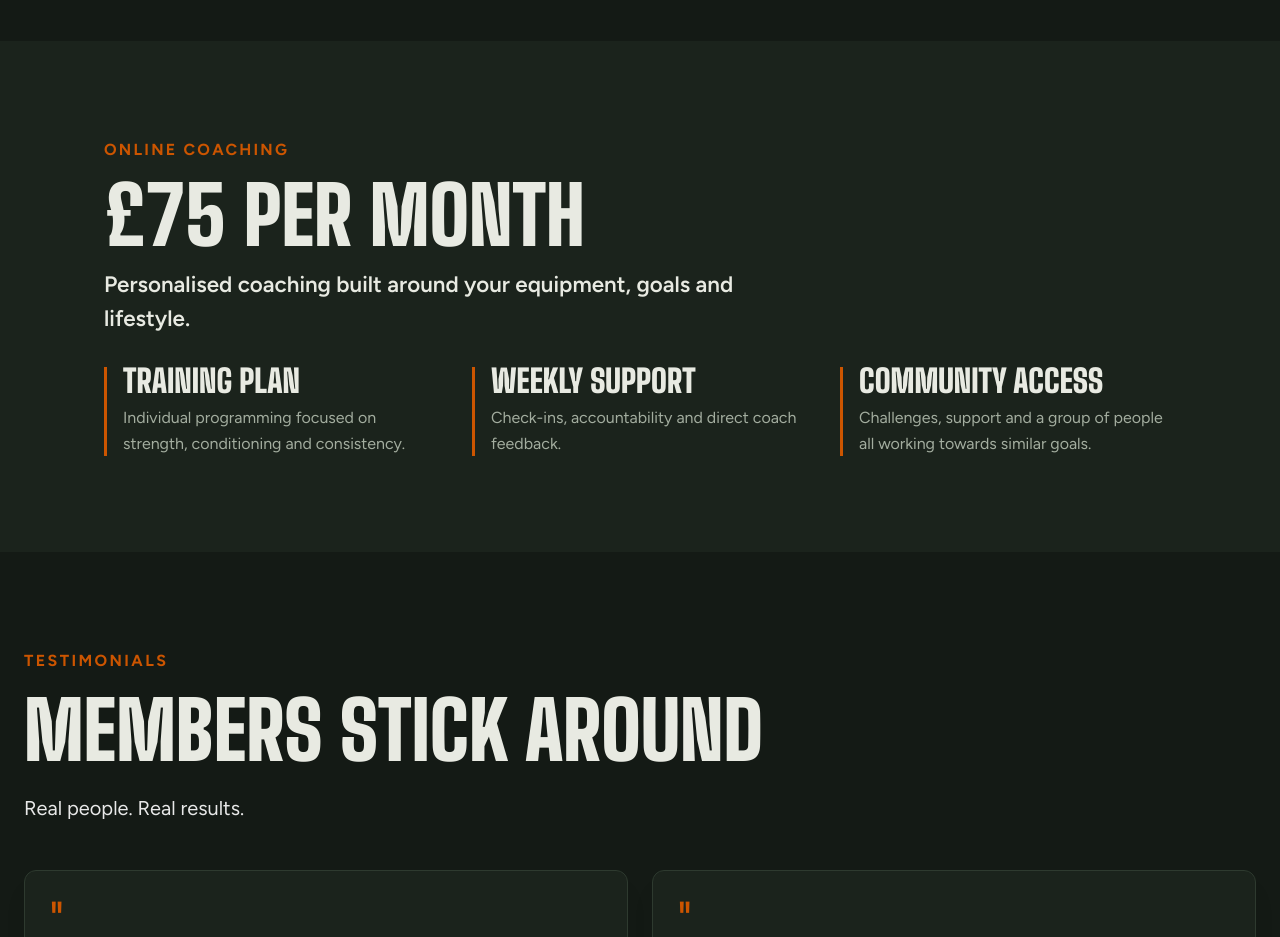
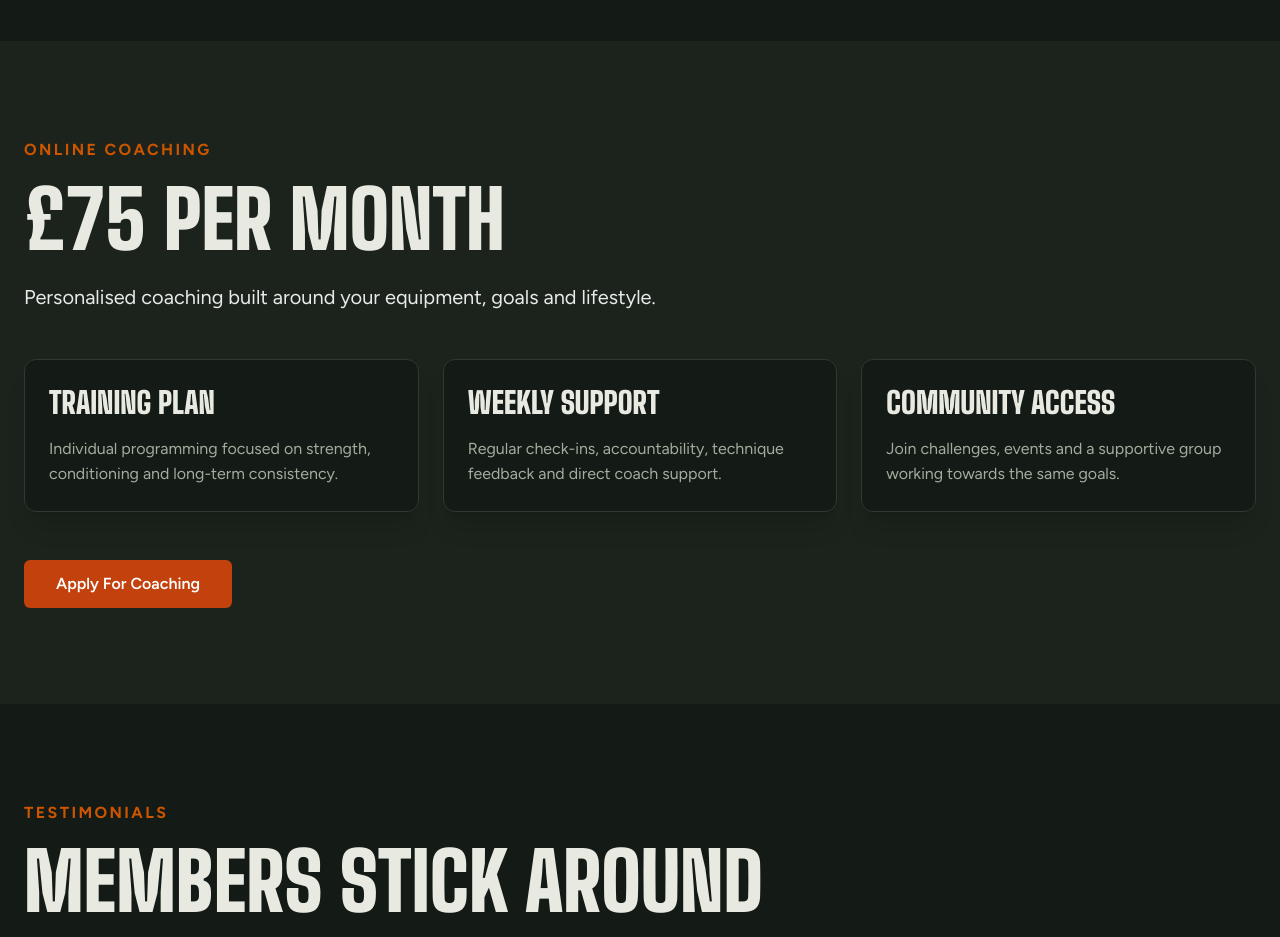
Before and after one commit to ironacregym-bit/bkxr-app, a Next.js app in the folder apps/iron-acre-web/: page / in a window 1280 px wide. Shown: the part 4220-5157 px from the top of the page. Built offline with nearby package versions, Linux system fonts and the light colour scheme.

Commit message:
Update Coaching.tsx

```diff
--- a/apps/iron-acre-web/components/Coaching.tsx
+++ b/apps/iron-acre-web/components/Coaching.tsx
@@ -1,61 +1,118 @@
+import { Button } from "./ui/button";
+import { Card } from "./ui/card";
+
 export default function Coaching() {
   return (
     <section
-      className="ia-section ia-section-alt"
       id="coaching"
+      className="bg-[#1b231c] py-24"
     >
-      <div className="ia-container">
+      <div className="mx-auto max-w-7xl px-6">
 
-        <div className="ia-eyebrow">
+        <div className="mb-12">
+
+          <div className="mb-4 uppercase tracking-[0.15em] text-[#cc5500] font-bold">
             ONLINE COACHING
           </div>
 
-        <h2>
+          <h2
+            className="
+              mb-6
+              font-['Big_Shoulders_Display']
+              text-[clamp(3rem,8vw,5rem)]
+              font-black
+              uppercase
+              leading-none
+            "
+          >
             £75 Per Month
           </h2>
 
-        <p className="ia-lead">
-          Personalised coaching built
-          around your equipment,
-          goals and lifestyle.
+          <p className="max-w-3xl text-xl text-white/90">
+            Personalised coaching built around your
+            equipment, goals and lifestyle.
           </p>
 
-        <div className="ia-cards">
+        </div>
 
-          <div className="ia-card">
-            <h3>
+        <div className="grid gap-6 lg:grid-cols-3">
+
+          <Card className="border-[#2e3a2f] bg-[#141a15]">
+            <h3
+              className="
+                mb-4
+                font-['Big_Shoulders_Display']
+                text-3xl
+                font-black
+                uppercase
+              "
+            >
               Training Plan
             </h3>
 
-            <p>
-              Individual programming
-              focused on strength,
-              conditioning and consistency.
+            <p className="text-[#a3ad9f]">
+              Individual programming focused
+              on strength, conditioning and
+              long-term consistency.
             </p>
-          </div>
+          </Card>
 
-          <div className="ia-card">
-            <h3>
+          <Card className="border-[#2e3a2f] bg-[#141a15]">
+            <h3
+              className="
+                mb-4
+                font-['Big_Shoulders_Display']
+                text-3xl
+                font-black
+                uppercase
+              "
+            >
               Weekly Support
             </h3>
 
-            <p>
-              Check-ins, accountability and
-              direct coach feedback.
+            <p className="text-[#a3ad9f]">
+              Regular check-ins, accountability,
+              technique feedback and direct
+              coach support.
             </p>
-          </div>
+          </Card>
 
-          <div className="ia-card">
-            <h3>
+          <Card className="border-[#2e3a2f] bg-[#141a15]">
+            <h3
+              className="
+                mb-4
+                font-['Big_Shoulders_Display']
+                text-3xl
+                font-black
+                uppercase
+              "
+            >
               Community Access
             </h3>
 
-            <p>
-              Challenges, support and a
-              group of people all working
-              towards similar goals.
+            <p className="text-[#a3ad9f]">
+              Join challenges, events and a
+              supportive group working towards
+              the same goals.
             </p>
+          </Card>
+
         </div>
+
+        <div className="mt-12">
+
+          <Button
+            size="lg"
+            onClick={() => {
+              document
+                .getElementById("start")
+                ?.scrollIntoView({
+                  behavior: "smooth",
+                });
+            }}
+          >
+            Apply For Coaching
+          </Button>
 
         </div>
 
```
Lines whose indentation alone changed are shown as unchanged.
